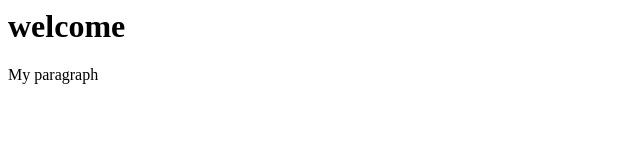
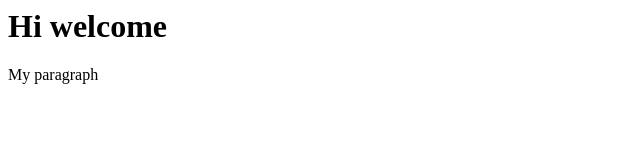
Before and after one commit to abinashhota95/mygitlearn, a plain HTML site: page index.html in a window 1280 px wide. Shown: the whole page, without its empty margins (0-640 px from the left). Drawn offline with Linux system fonts and the light colour scheme.

Commit message:
Hi added

```diff
--- a/index.html
+++ b/index.html
@@ -1,5 +1,5 @@
 <html>
 <title>This is my title</title>
-<h1>welcome</h1>
+<h1>Hi welcome</h1>
 <p>My paragraph</p>
 </html>
```
